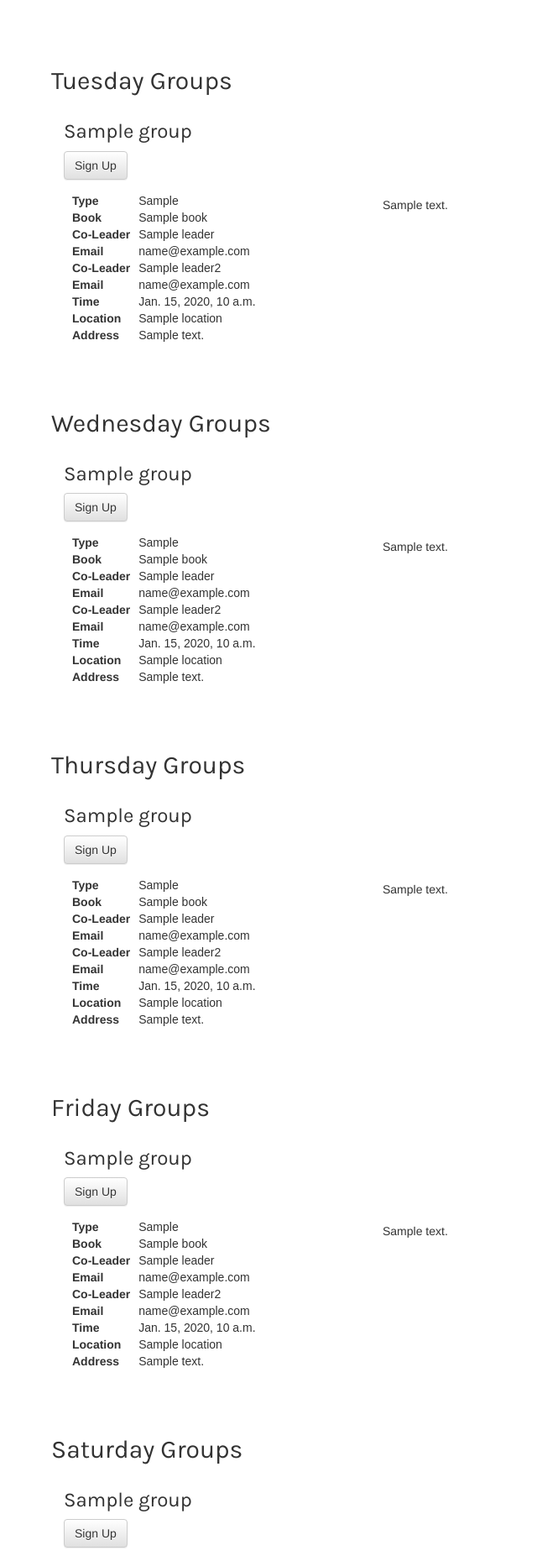
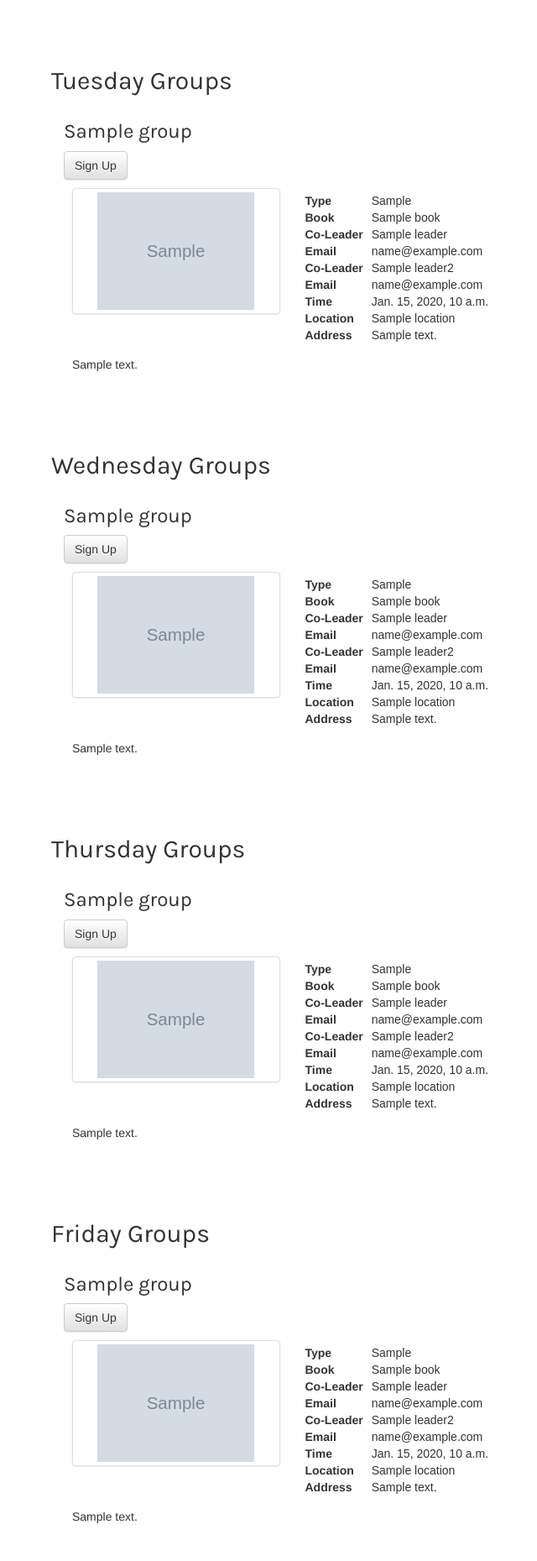
Before and after one commit to LHousehold/smallgroup, a Django app: template groups/templates/groups/groups.html in a window 1280 px wide. Shown: the part 381-2240 px from the top of the page at 84% size, without its empty margins (14-654 px from the left). Run offline with Django 3.2, Linux system fonts and the light colour scheme; the template is opened without the code that fills it: most values are stand-ins (such as "Sample title", 1, 10 or a date in 2020); grey boxes marked "Sample" are stand-in pictures; parts of the project's set-up code (start-up, migrations or seed data) failed here and were passed over; some libraries are stand-ins or nearby versions; some web fonts are replaced.

Commit message:
Added several photos

```diff
--- a/groups/static/groups/style.css
+++ b/groups/static/groups/style.css
@@ -86,5 +86,9 @@
 
 .leader_thumbnail {
   max-height: 140px;
+  max-width: 160px;
 }
+
+.thumbnail {
+  //max-width: 165px;
 }
--- a/groups/templates/groups/groups.html
+++ b/groups/templates/groups/groups.html
@@ -54,7 +54,7 @@
             <div class="row">
               <div class="col-md-3 col-sm-3">
                 <a href="#" class="thumbnail">
-                  <img src="/media/{{ group.leader.picture }}" class="leader_thumbnail">
+                  <img src="{{ MEDIA_URL }}{{ group.leader.picture }}" class="leader_thumbnail">
                 </a>
               </div>
               <div class="col-md-4 col-sm-3 info">
@@ -102,6 +102,11 @@
             <h3 class="karla">{{ group.name }}</h3>
             <input type="button" data-group_id={{ group.id }} value="Sign Up" class="group_sign_up_btn btn btn-default"/>
             <div class="row">
+              <div class="col-md-3 col-sm-3">
+                <a href="#" class="thumbnail">
+                  <img src="{{ MEDIA_URL }}{{ group.leader.picture }}" class="leader_thumbnail">
+                </a>
+              </div>
               <div class="col-md-4 col-sm-3 info">
                 <table>
                   <tr><td>Type</td><td>{{ group.group_type }}</td></tr>
@@ -147,6 +152,11 @@
             <h3 class="karla">{{ group.name }}</h3>
             <input type="button" data-group_id={{ group.id }} value="Sign Up" class="group_sign_up_btn btn btn-default"/>
             <div class="row">
+              <div class="col-md-3 col-sm-3">
+                <a href="#" class="thumbnail">
+                  <img src="{{ MEDIA_URL }}{{ group.leader.picture }}" class="leader_thumbnail">
+                </a>
+              </div>
               <div class="col-md-4 col-sm-3 info">
                 <table>
                   <tr><td>Type</td><td>{{ group.group_type }}</td></tr>
@@ -192,6 +202,11 @@
             <h3 class="karla">{{ group.name }}</h3>
             <input type="button" data-group_id={{ group.id }} value="Sign Up" class="group_sign_up_btn btn btn-default"/>
             <div class="row">
+              <div class="col-md-3 col-sm-3">
+                <a href="#" class="thumbnail">
+                  <img src="{{ MEDIA_URL }}{{ group.leader.picture }}" class="leader_thumbnail">
+                </a>
+              </div>
               <div class="col-md-4 col-sm-3 info">
                 <table>
                   <tr><td>Type</td><td>{{ group.group_type }}</td></tr>
@@ -237,6 +252,11 @@
             <h3 class="karla">{{ group.name }}</h3>
             <input type="button" data-group_id={{ group.id }} value="Sign Up" class="group_sign_up_btn btn btn-default"/>
             <div class="row">
+              <div class="col-md-3 col-sm-3">
+                <a href="#" class="thumbnail">
+                  <img src="{{ MEDIA_URL }}{{ group.leader.picture }}" class="leader_thumbnail">
+                </a>
+              </div>
               <div class="col-md-4 col-sm-3 info">
                 <table>
                   <tr><td>Type</td><td>{{ group.group_type }}</td></tr>
@@ -282,6 +302,11 @@
             <h3 class="karla">{{ group.name }}</h3>
             <input type="button" data-group_id={{ group.id }} value="Sign Up" class="group_sign_up_btn btn btn-default"/>
             <div class="row">
+              <div class="col-md-3 col-sm-3">
+                <a href="#" class="thumbnail">
+                  <img src="{{ MEDIA_URL }}{{ group.leader.picture }}" class="leader_thumbnail">
+                </a>
+              </div>
               <div class="col-md-4 col-sm-3 info">
                 <table>
                   <tr><td>Type</td><td>{{ group.group_type }}</td></tr>
@@ -327,6 +352,11 @@
             <h3 class="karla">{{ group.name }}</h3>
             <input type="button" data-group_id={{ group.id }} value="Sign Up" class="group_sign_up_btn btn btn-default"/>
             <div class="row">
+              <div class="col-md-3 col-sm-3">
+                <a href="#" class="thumbnail">
+                  <img src="{{ MEDIA_URL }}{{ group.leader.picture }}" class="leader_thumbnail">
+                </a>
+              </div>
               <div class="col-md-4 col-sm-3 info">
                 <table>
                   <tr><td>Type</td><td>{{ group.group_type }}</td></tr>
```
Also changed, not shown: db.sqlite3, media/images/Carolyn_Purvis_Picture_HrPhG1d.jpg (added), media/images/Efren_Navas.jpg (added), media/images/Kaleb_Koslowski.JPG (added), media/images/Stephen__Julia_Lee.JPG (added), media/images/Valentina_Echeverry.jpg (added), media/images/epzibak.jpg (added), media/images/photo.JPG (added).
